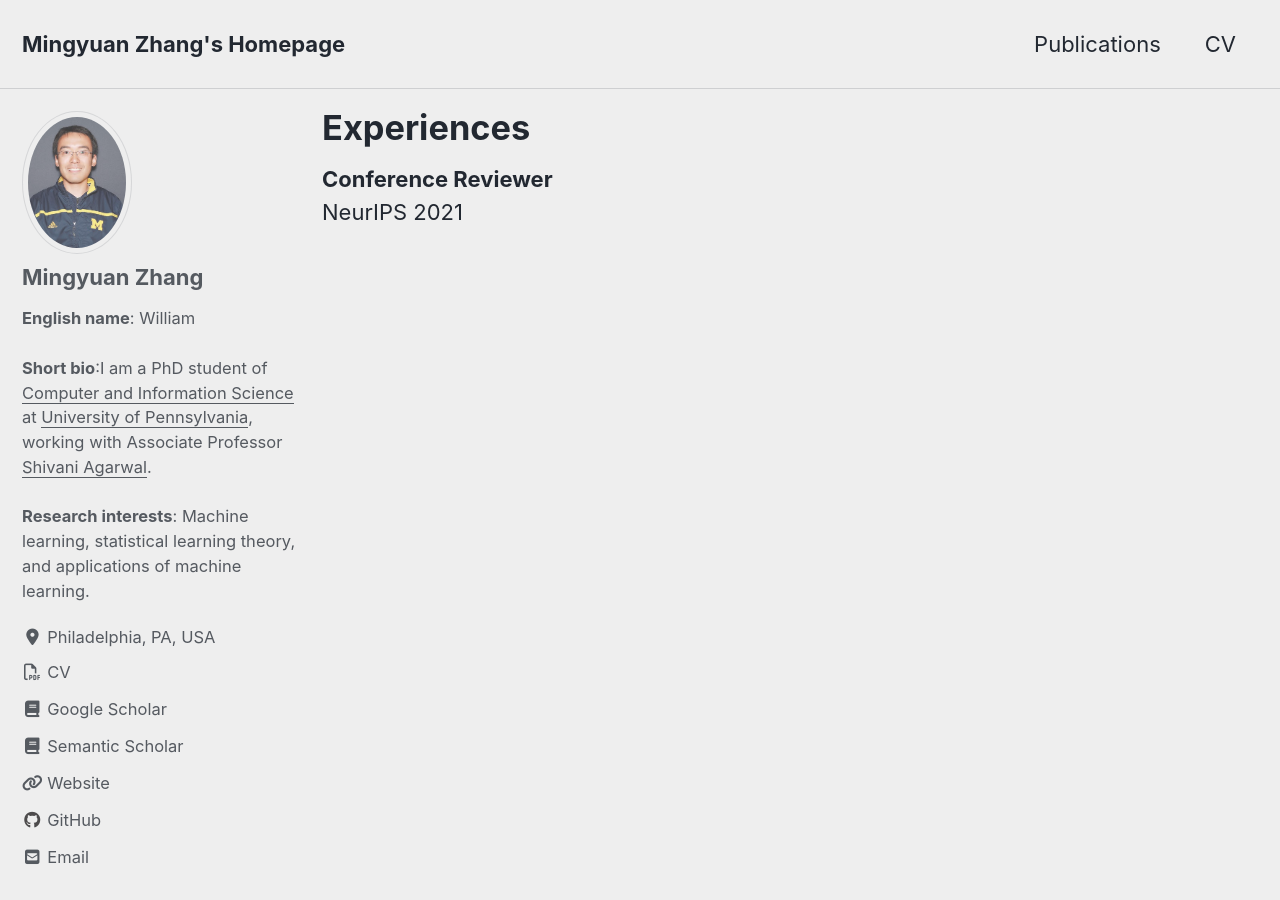
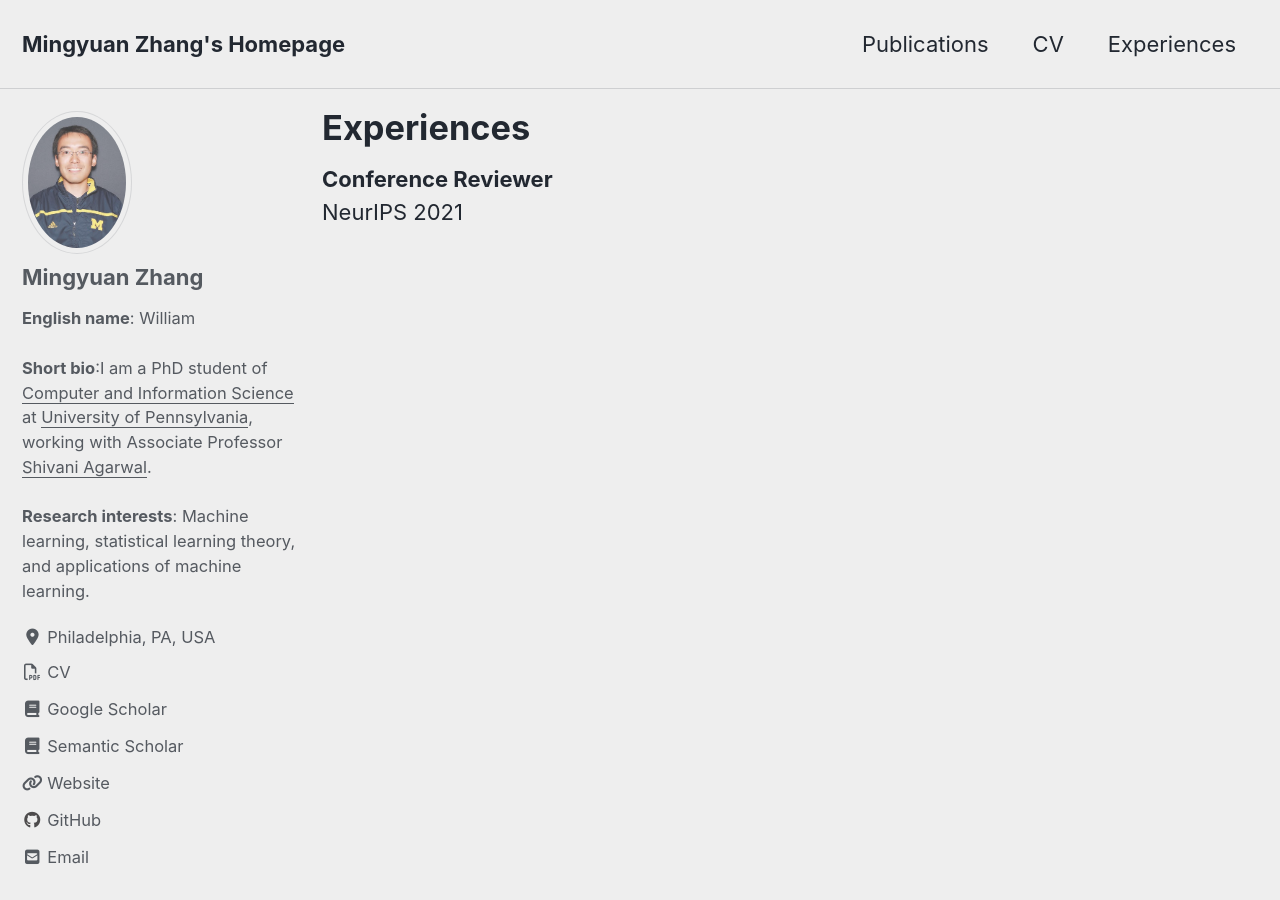
Before and after one commit to moshimowang/moshimowang.github.io, a Jekyll site: the page built from _pages/experiences.md, in a window 1280 px wide and 900 px high. Built offline with Jekyll 4.4.1, drawn with Linux system fonts in a browser that asks for light colours; cached includes are drawn as plain includes; nearby versions of some CDN libraries.

Commit message:
updated navi page

```diff
--- a/_data/navigation.yml
+++ b/_data/navigation.yml
@@ -4,3 +4,5 @@ main:
     url: /publications/
   - title: "CV"
     url: /cv/
+  - title: "Experiences"
+    url: /experiences/
```
Also changed, not shown: _pages/experiences.md (+0 -3 lines).
